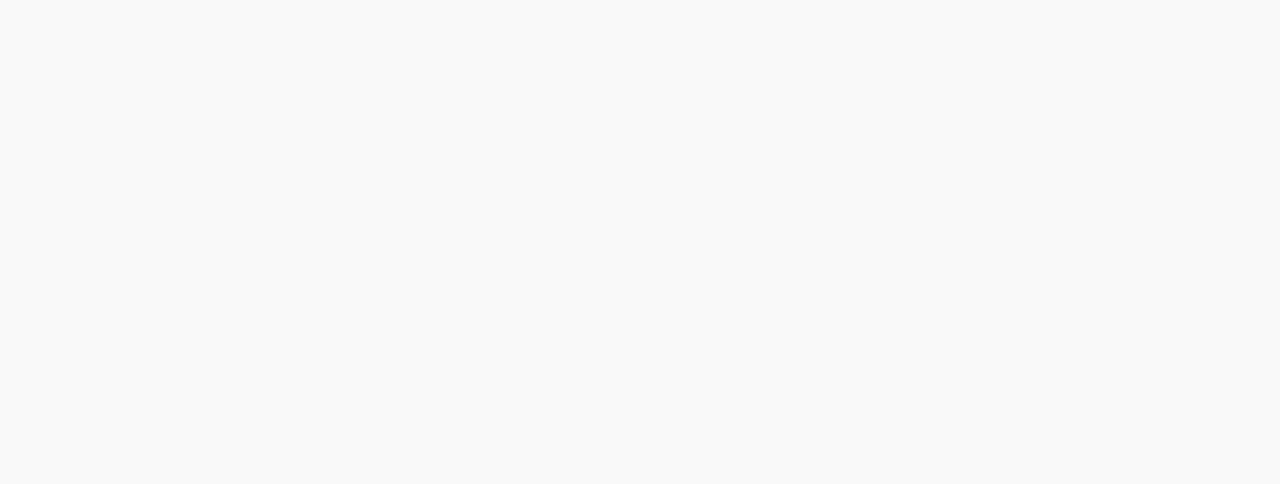
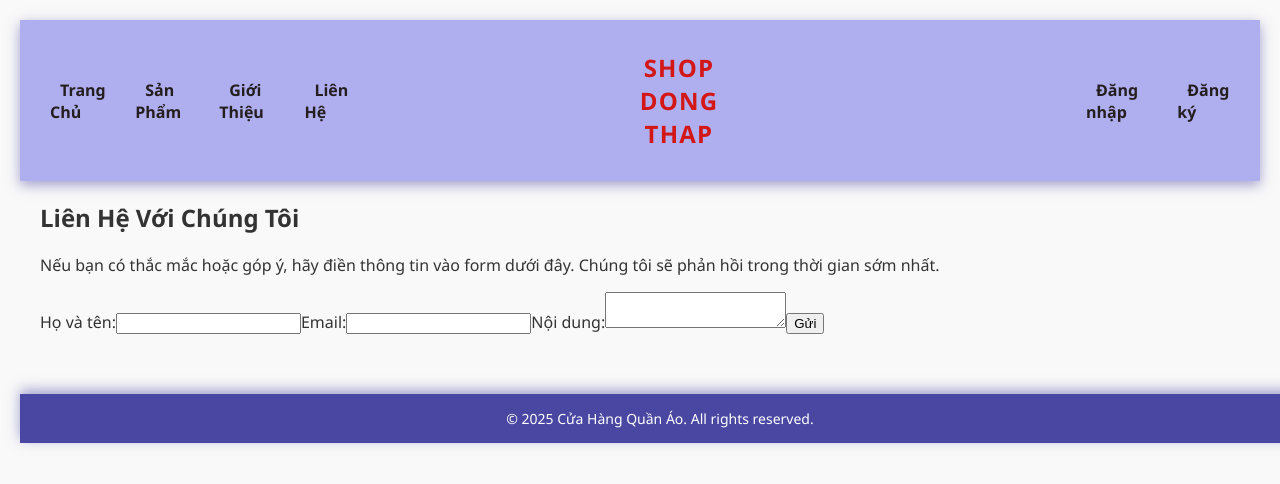
Before and after one commit to lhtrungtrung87864/website_react_DongThap, a React (Create React App) app in the folder myapp_frontend/: page /lien-he in a window 1280 px wide. Before the commit this address had no page. Shown: the top 484 px of the page. Built offline with nearby package versions, Linux system fonts and the light colour scheme.

Commit message:
update chức năng mới

```diff
--- a/myapp_frontend/src/App.js
+++ b/myapp_frontend/src/App.js
@@ -8,14 +8,17 @@ import HomeAdmin from './pages/admin/HomeAdmin';
 import HomeUser from './pages/user/HomeUser';
 import Login from './pages/Login';
 import Register from './pages/Register';
+import Products from './pages/user/Products';
+import About from './pages/user/About';
+import Contact from './pages/user/Contact';
 
 function App() {
   return (
     <Routes>
       <Route path="/" element={<Home />} />
-      {/* <Route path="/san-pham" element={<Products />} />
+      <Route path="/san-pham" element={<Products />} />
       <Route path="/gioi-thieu" element={<About />} />
-      <Route path="/lien-he" element={<Contact />} /> */}
+      <Route path="/lien-he" element={<Contact />} />
       <Route path="/login" element={<Login />} />
       <Route path="/register" element={<Register />} />
       <Route path="/homeuser" element={<HomeUser />} />
--- a/myapp_frontend/src/component/Header.jsx
+++ b/myapp_frontend/src/component/Header.jsx
@@ -1,7 +1,7 @@
-import React from 'react';
-import { Link } from 'react-router-dom';
+import React from "react";
+import { Link } from "react-router-dom";
 
-function Header() {
+function Header({ user, handleLogout }) {
   return (
     <header>
       <nav className="nav-left">
@@ -17,8 +17,19 @@ function Header() {
 
       <nav className="nav-right">
         <ul>
-          <li><Link to="/login">Đăng nhập</Link></li>
-          <li><Link to="/register">Đăng ký</Link></li>
+          {user ? (
+            <>
+              <li><strong>Xin chào {user.name}</strong></li>
+              <li>
+                <button onClick={handleLogout}>Đăng xuất</button>
+              </li>
+            </>
+          ) : (
+            <>
+              <li><Link to="/login">Đăng nhập</Link></li>
+              <li><Link to="/register">Đăng ký</Link></li>
+            </>
+          )}
         </ul>
       </nav>
     </header>
--- /dev/null
+++ b/myapp_frontend/src/data/products .json
@@ -0,0 +1,17 @@
+[
+  {
+    "name": "Áo Thun Nam Basic",
+    "price": "150.000đ",
+    "img": "images/jacket1.jpg"
+  },
+  {
+    "name": "Váy Nữ Dạo Phố",
+    "price": "350.000đ",
+    "img": "images/jeans1.jpg"
+  },
+  {
+    "name": "Quần Jeans Trẻ Trung",
+    "price": "250.000đ",
+    "img": "images/shirt1.jpg"
+  }
+]
--- a/myapp_frontend/src/data/users.json
+++ b/myapp_frontend/src/data/users.json
@@ -6,8 +6,8 @@
     "role": "admin"
   },
   {
-    "username": "test",
-    "password": "abc123",
+    "username": "trung",
+    "password": "123",
     "name": "Test User",
     "role": "user"
   }
--- a/myapp_frontend/src/pages/Login.js
+++ b/myapp_frontend/src/pages/Login.js
@@ -11,7 +11,7 @@ export default function Login() {
   const [users, setUsers] = useState([]);
 
   useEffect(() => {
-    const storedUsers = JSON.parse(localStorage.getItem("users"));
+    const storedUsers = JSON.parse(localStorage.getItem("user"));
     if (storedUsers && storedUsers.length > 0) {
       setUsers(storedUsers);
     } else {
--- a/myapp_frontend/src/pages/Register.js
+++ b/myapp_frontend/src/pages/Register.js
@@ -8,12 +8,12 @@ export default function Register() {
   const [username, setUsername] = useState("");
   const [password, setPassword] = useState("");
   const [role, setRole] = useState("user");
-  const [message, setMessage] = useState("");
+
   const navigate = useNavigate();
   const [users, setUsers] = useState([]);
 
   useEffect(() => {
-    const storedUsers = JSON.parse(localStorage.getItem("users"));
+    const storedUsers = JSON.parse(localStorage.getItem("user"));
     if (storedUsers && storedUsers.length > 0) {
       setUsers(storedUsers);
     } else {
@@ -27,15 +27,15 @@ export default function Register() {
 
     const exists = users.find((u) => u.username === username);
     if (exists) {
-      setMessage("Tài khoản đã tồn tại");
+      alert("Tài khoản đã tồn tại");
       return;
     }
 
     const newUser = { username, password, name, role };
     const updatedUsers = [...users, newUser];
-    localStorage.setItem("users", JSON.stringify(updatedUsers));
+    localStorage.setItem("user", JSON.stringify(updatedUsers));
 
-    setMessage("Đăng ký thành công");
+    alert("Đăng ký thành công");
     navigate("/login");
   };
 
@@ -76,7 +76,7 @@ export default function Register() {
 
         <button type="submit">Register</button>
 
-        {message && <p>{message}</p>}
+
 
         <div>
           Đã có tài khoản? <Link to="/login">Đăng nhập ngay</Link>
--- /dev/null
+++ b/myapp_frontend/src/pages/user/About.js
@@ -0,0 +1,31 @@
+import React from "react";
+import Header from "../../component/Header";
+import Footer from "../../component/Footer";
+
+export default function About() {
+  return (
+    <div style={{ padding: "20px" }}>
+      <Header />
+
+      <main>
+        <section id="about">
+          <h2>Giới Thiệu Về SHOP DONG THAP</h2>
+          <p>
+            Chào mừng bạn đến với <strong>SHOP DONG THAP</strong> – cửa hàng thời trang trực tuyến mang đến cho bạn
+            những sản phẩm chất lượng cao, hợp xu hướng với mức giá phải chăng.
+          </p>
+          <p>
+            Sứ mệnh của chúng tôi là đem đến cho khách hàng trải nghiệm mua sắm tuyệt vời,
+            từ những chiếc áo thun cơ bản đến những mẫu váy dạo phố và quần jeans trẻ trung.
+          </p>
+          <p>
+            Với đội ngũ nhân viên tận tâm, chúng tôi luôn sẵn sàng hỗ trợ bạn trong quá trình lựa chọn
+            và đặt mua sản phẩm. Hãy để <strong>SHOP DONG THAP</strong> đồng hành cùng phong cách của bạn!
+          </p>
+        </section>
+      </main>
+
+      <Footer />
+    </div>
+  );
+}
--- /dev/null
+++ b/myapp_frontend/src/pages/user/Contact.js
@@ -0,0 +1,79 @@
+import React, { useState } from "react";
+import Header from "../../component/Header";
+import Footer from "../../component/Footer";
+
+export default function Contact() {
+  const [formData, setFormData] = useState({
+    name: "",
+    email: "",
+    message: ""
+  });
+
+  const [status, setStatus] = useState("");
+
+  const handleChange = (e) => {
+    const { name, value } = e.target;
+    setFormData({
+      ...formData,
+      [name]: value
+    });
+  };
+
+  const handleSubmit = (e) => {
+    e.preventDefault();
+    // Ở đây bạn có thể gửi dữ liệu đến server (API) nếu muốn
+    console.log("Dữ liệu liên hệ:", formData);
+    setStatus("Cảm ơn bạn đã liên hệ! Chúng tôi sẽ phản hồi sớm nhất.");
+    setFormData({ name: "", email: "", message: "" });
+  };
+
+  return (
+    <div style={{ padding: "20px" }}>
+      <Header />
+
+      <main>
+        <section id="contact">
+          <h2>Liên Hệ Với Chúng Tôi</h2>
+          <p>
+            Nếu bạn có thắc mắc hoặc góp ý, hãy điền thông tin vào form dưới
+            đây. Chúng tôi sẽ phản hồi trong thời gian sớm nhất.
+          </p>
+
+          <form onSubmit={handleSubmit} className="contact-form">
+            <label>Họ và tên:</label>
+            <input
+              type="text"
+              name="name"
+              value={formData.name}
+              onChange={handleChange}
+              required
+            />
+
+            <label>Email:</label>
+            <input
+              type="email"
+              name="email"
+              value={formData.email}
+              onChange={handleChange}
+              required
+            />
+
+            <label>Nội dung:</label>
+            <textarea
+              name="message"
+              value={formData.message}
+              onChange={handleChange}
+              required
+            ></textarea>
+
+            <button type="submit">Gửi</button>
+          </form>
+
+          {status && <p style={{ color: "green" }}>{status}</p>}
+        </section>
+      </main>
+
+      <Footer />
+    </div>
+  );
+}
--- a/myapp_frontend/src/pages/user/HomeUser.js
+++ b/myapp_frontend/src/pages/user/HomeUser.js
@@ -1,9 +1,14 @@
 import React, { useEffect, useState } from "react";
 import { useNavigate } from "react-router-dom";
+import Header from "../../component/Header";
+import Footer from "../../component/Footer";
+import productsData from "../../data/products .json"
+
 
 export default function HomeUser() {
   const navigate = useNavigate();
   const [user, setUser] = useState(null);
+  const [products, setProducts] = useState([]);
 
   useEffect(() => {
     const loggedUser = JSON.parse(localStorage.getItem("loggedInUser"));
@@ -12,6 +17,8 @@ export default function HomeUser() {
     } else {
       navigate("/login");
     }
+     // load sản phẩm từ json
+    setProducts(productsData);
   }, [navigate]);
 
   const handleLogout = () => {
@@ -23,9 +30,33 @@ export default function HomeUser() {
     <div style={{ padding: "20px" }}>
       {user && (
         <>
-          <h1>Xin chào User {user.name}</h1>
-          <p>Đây là trang dành cho người dùng.</p>
-          <button onClick={handleLogout}>Đăng xuất</button>
+          <Header user={user} handleLogout={handleLogout} />
+
+
+       <main>
+            <section id="banner">
+              <h2>Chào mừng đến với cửa hàng!</h2>
+              <p>Khám phá các mẫu quần áo mới nhất, thời trang nhất.</p>
+            </section>
+
+            <section id="products">
+              <h2>Sản Phẩm Nổi Bật</h2>
+              <div className="product-list">
+                {products.map((product, index) => (
+                  <div className="product" key={index}>
+                    <img src={product.img} alt={product.name} />
+                    <h3>{product.name}</h3>
+                    <p>
+                      Giá: <strong>{product.price}</strong>
+                    </p>
+                    <button>Mua ngay</button>
+                  </div>
+                ))}
+              </div>
+            </section>
+          </main>
+
+       <Footer />
         </>
       )}
     </div>
--- /dev/null
+++ b/myapp_frontend/src/pages/user/Products.js
@@ -0,0 +1,38 @@
+import React, { useState, useEffect } from "react";
+import Header from "../../component/Header";
+import Footer from "../../component/Footer";
+import productsData from "../../data/products .json";
+
+export default function Products() {
+  const [products, setProducts] = useState([]);
+
+  useEffect(() => {
+    setProducts(productsData);
+  }, []);
+
+  return (
+    <div style={{ padding: "20px" }}>
+      <Header />
+
+      <main>
+        <section id="products">
+          <h2>Tất cả sản phẩm</h2>
+          <div className="product-list">
+            {products.map((product, index) => (
+              <div className="product" key={index}>
+                <img src={product.img} alt={product.name} />
+                <h3>{product.name}</h3>
+                <p>
+                  Giá: <strong>{product.price}</strong>
+                </p>
+                <button>Mua ngay</button>
+              </div>
+            ))}
+          </div>
+        </section>
+      </main>
+
+      <Footer />
+    </div>
+  );
+}
```
